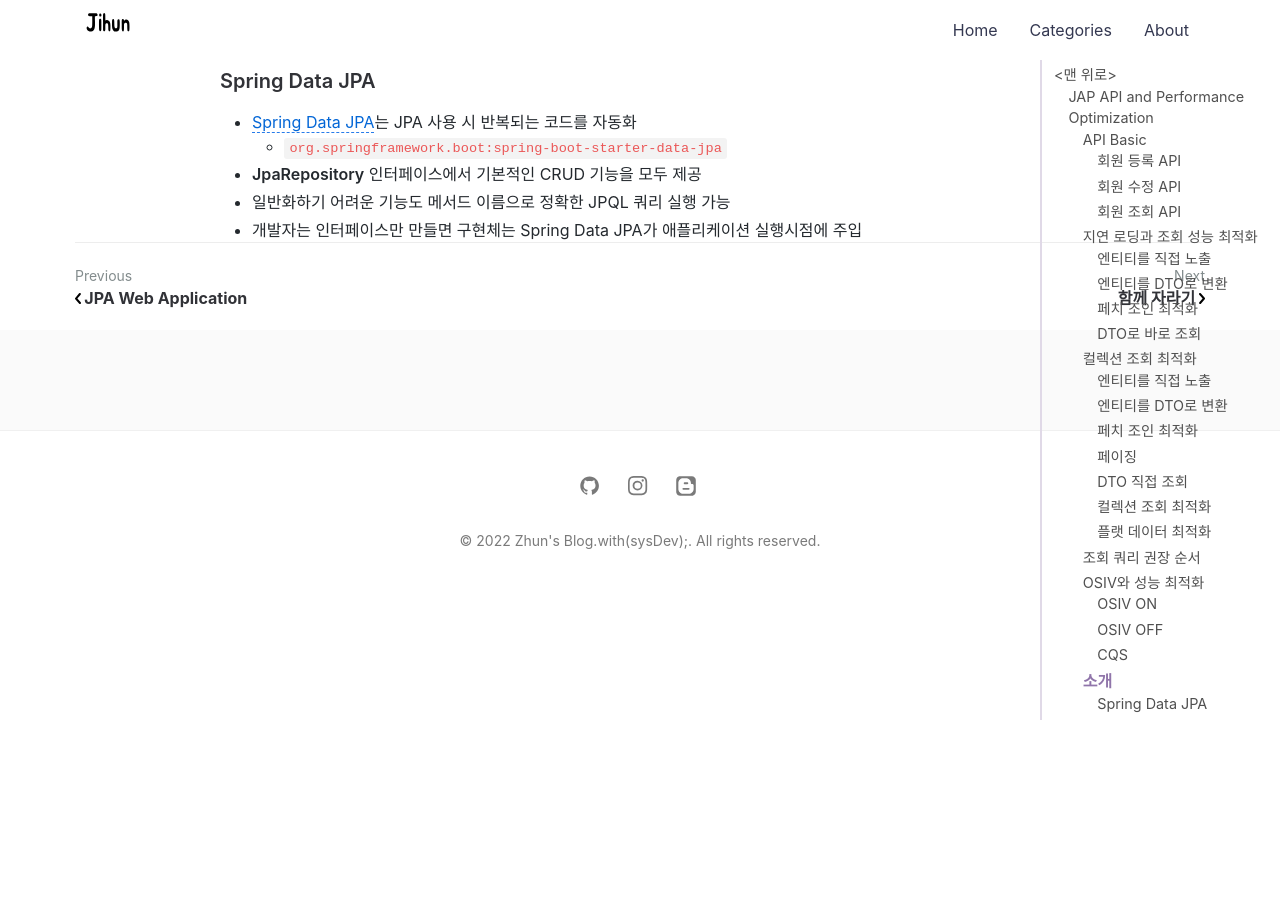
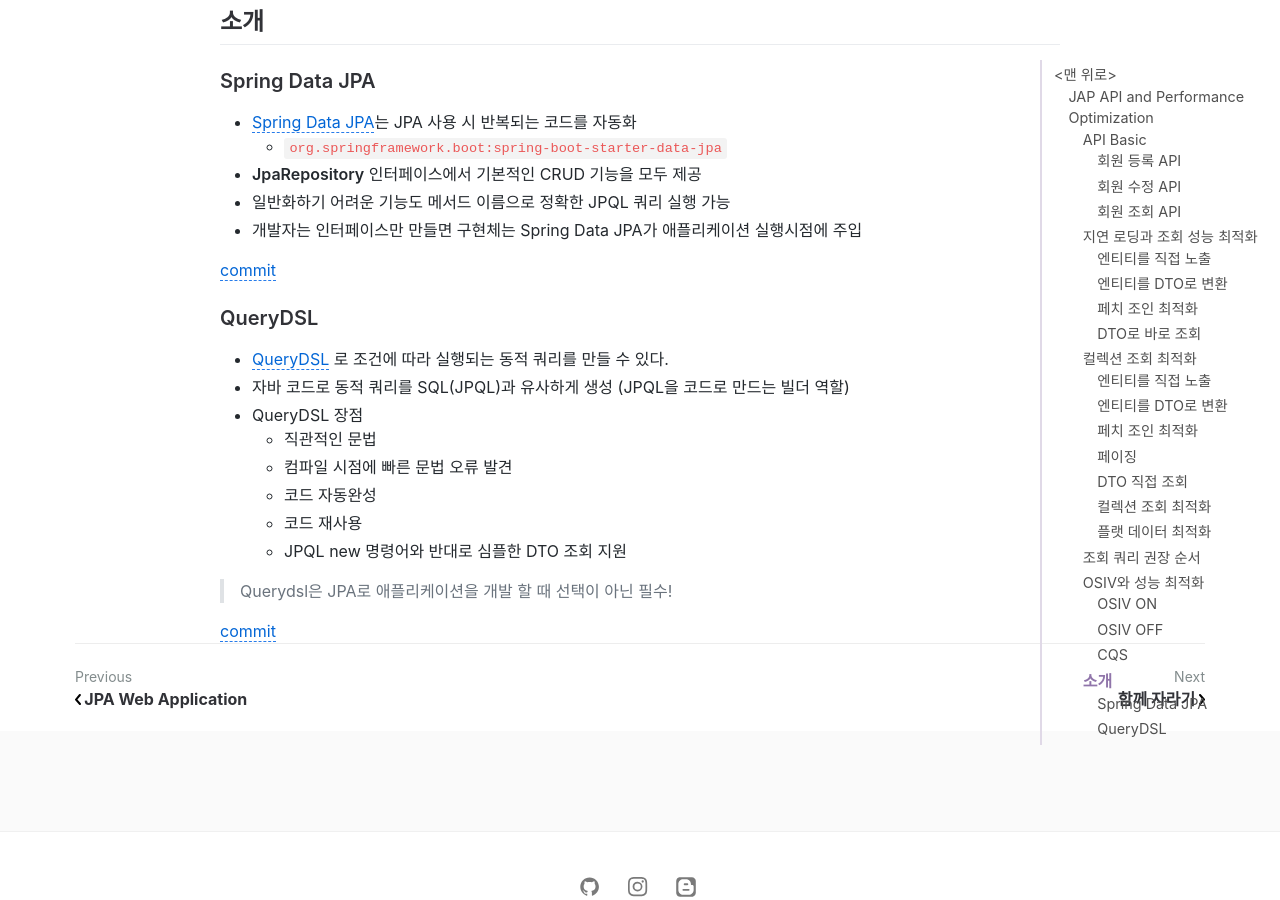
Before and after one commit to jihunparkme/jihunparkme.github.io, a Jekyll site: the page built from _posts/2022-05-24-JPA-API-and-performance-optimization.md, in a window 1280 px wide and 900 px high, scrolled down 15072 px. Built offline with Jekyll 4.4.1, drawn with Linux system fonts in a browser that asks for light colours; nearby versions of some CDN libraries; comment, search, counter and statistics services are not loaded; some of the changed text lies outside the part shown.

Commit message:
add: QueryDSL 소개

```diff
--- a/_posts/2022-05-24-JPA-API-and-performance-optimization.md
+++ b/_posts/2022-05-24-JPA-API-and-performance-optimization.md
@@ -649,3 +649,20 @@
 - **JpaRepository** 인터페이스에서 기본적인 CRUD 기능을 모두 제공
 - 일반화하기 어려운 기능도 메서드 이름으로 정확한 JPQL 쿼리 실행 가능
 - 개발자는 인터페이스만 만들면 구현체는 Spring Data JPA가 애플리케이션 실행시점에 주입
+
+[commit](https://github.com/jihunparkme/inflearn-spring-jpa-roadmap/commit/36e27e79e66ff9fdf9bfb77c1fdf549d650ed989)
+
+### QueryDSL
+
+- [QueryDSL](http://querydsl.com/) 로 조건에 따라 실행되는 동적 쿼리를 만들 수 있다.
+- 자바 코드로 동적 쿼리를 SQL(JPQL)과 유사하게 생성 (JPQL을 코드로 만드는 빌더 역할)
+- QueryDSL 장점
+  - 직관적인 문법
+  - 컴파일 시점에 빠른 문법 오류 발견
+  - 코드 자동완성
+  - 코드 재사용
+  - JPQL new 명령어와 반대로 심플한 DTO 조회 지원
+
+> Querydsl은 JPA로 애플리케이션을 개발 할 때 선택이 아닌 필수!
+
+[commit](https://github.com/jihunparkme/inflearn-spring-jpa-roadmap/commit/38ab8087edd167b8add79f1b5bd43bc76de8a923)
```
